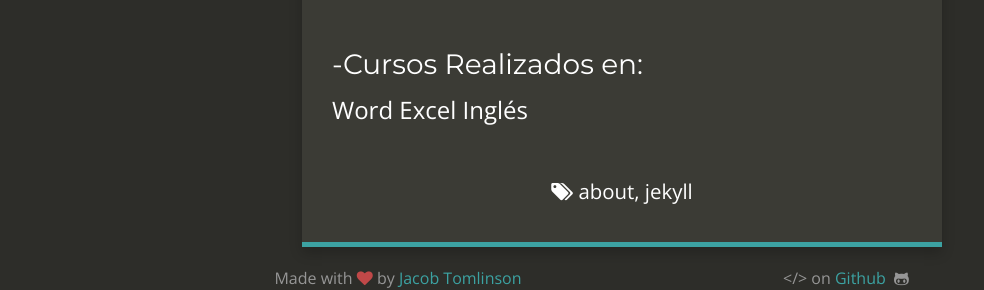
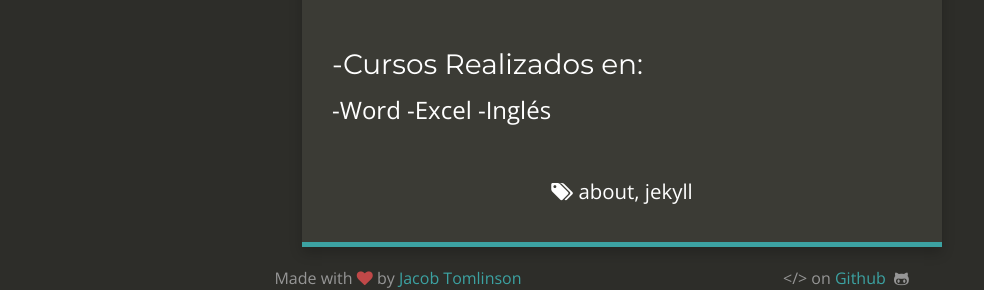
Before and after one commit to elviavillamar/elviavillamar, a Jekyll site: the page built from _posts/2020-06-17-Resumen-Academico.md, in a window 1280 px wide. Shown: the part 494-784 px from the top of the page, without its empty margins (18-1002 px from the left). Built offline with Jekyll 4.4.1, drawn with Linux system fonts in a browser that asks for light colours; nearby versions of some CDN libraries; comment, search, counter and statistics services are not loaded.

```diff
--- a/_posts/2020-06-17-Resumen-Academico.md
+++ b/_posts/2020-06-17-Resumen-Academico.md
@@ -18,6 +18,6 @@ tags:
 2019-actualmente Universidad
 
 ### -Cursos Realizados en:
-Word
-Excel
-Inglés
+-Word
+-Excel
+-Inglés
```
